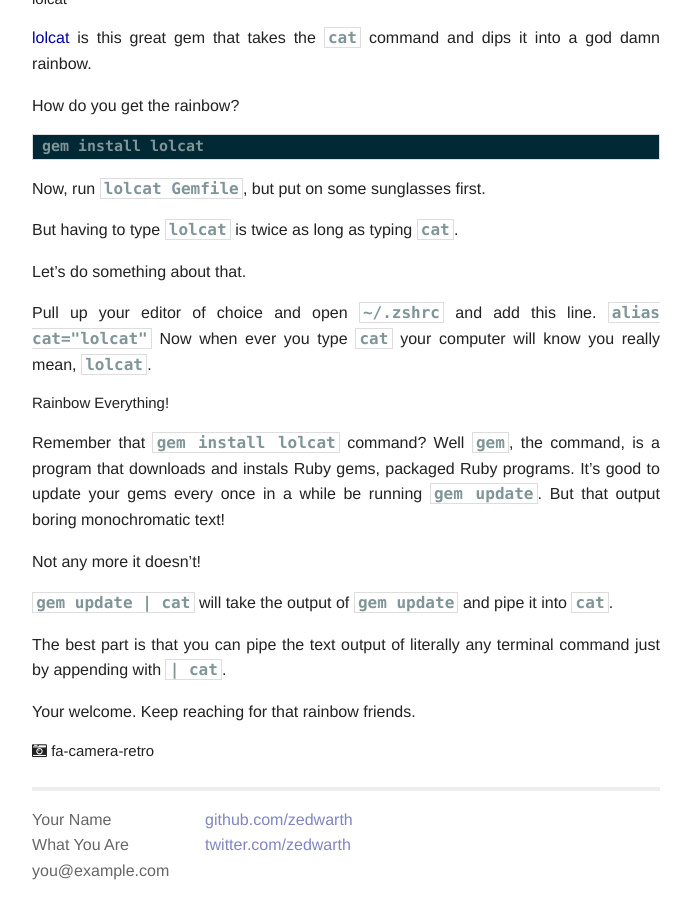
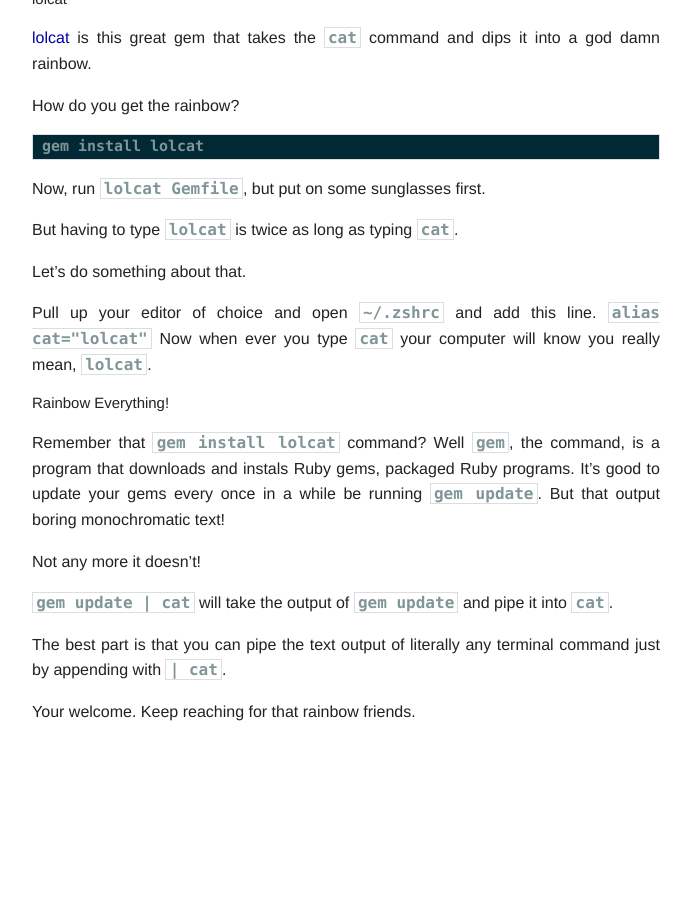
Before and after one commit to zedwarth/zedwarth.github.io, a Jekyll site: the page built from _posts/2014-02-11-lolcat.markdown, in a window 1280 px wide and 900 px high, scrolled down 844 px. Shown: the whole window, without its empty margins (294-985 px from the left). Built offline with Jekyll 4.4.1, drawn with Linux system fonts in a browser that asks for light colours; nearby versions of some CDN libraries; Markdown is read by kramdown in place of the engine named in the settings; after the commit the page ends 1568 px from its top, so only the background shows below that.

```diff
--- a/_layouts/default.html
+++ b/_layouts/default.html
@@ -32,24 +32,7 @@
 
           {{ content }}
 
-          <i class="fa fa-camera-retro"></i> fa-camera-retro
-
-          <div class="footer">
-            <div class="contact">
-              <p>
-                Your Name<br />
-                What You Are<br />
-                you@example.com
-              </p>
-            </div>
-            <div class="contact">
-              <p>
-                <a href="https://github.com/zedwarth">github.com/zedwarth</a><br />
-                <a href="https://twitter.com/zedwarth">twitter.com/zedwarth</a><br />
-              </p>
-            </div>
-          </div>
-        </div>
+				</div>
 
 				<script src="/js/foundation.min.js"></script>
     </body>
```
